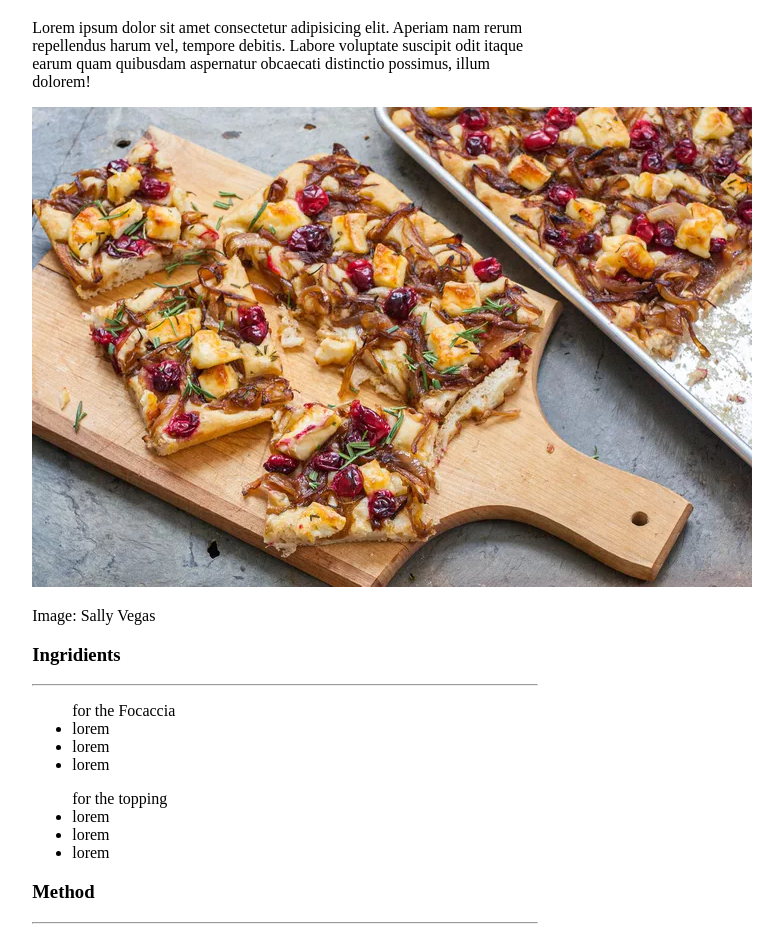
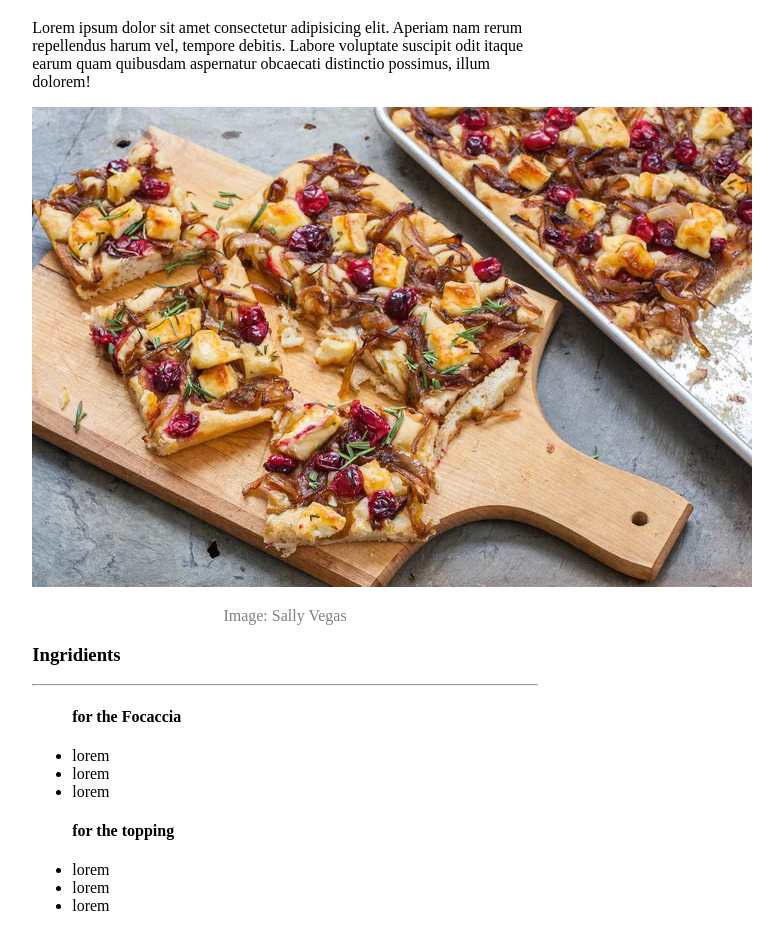
Before and after one commit to Leonardo803W/sfide-corso-, a plain HTML site: page week-1-day-3/index.html in a window 1280 px wide. Shown: the part 175-1106 px from the top of the page, without its empty margins (355-1138 px from the left). Drawn offline with Linux system fonts and the light colour scheme.

Commit message:
aggiornamento style.css

```diff
--- a/week-1-day-3/index.html
+++ b/week-1-day-3/index.html
@@ -28,7 +28,7 @@
                 distinctio possimus, illum dolorem!
             </p>
 
-            <div>
+            <div class="foto-principale">
                 <img src="./assets/focaccia.png" alt="una Focaccia">
                 <p>
                   Image: Sally Vegas
@@ -43,13 +43,17 @@
 
             <div>
                 <ul>
-                    for the Focaccia
+                    <h4>
+                        for the Focaccia
+                    </h4>
                     <li>lorem</li>
                     <li>lorem</li>
                     <li>lorem</li>
                 </ul>
                 <ul>
-                    for the topping
+                    <h4>
+                        for the topping
+                    </h4>
                     <li>lorem</li>
                     <li>lorem</li>
                     <li>lorem</li>
--- a/week-1-day-3/style.css
+++ b/week-1-day-3/style.css
@@ -25,3 +25,8 @@
     border-top: solid #dbdb00;
     text-align: center;
 }
+
+.foto-principale{
+    color: gray;
+    text-align: center;
+}
```
